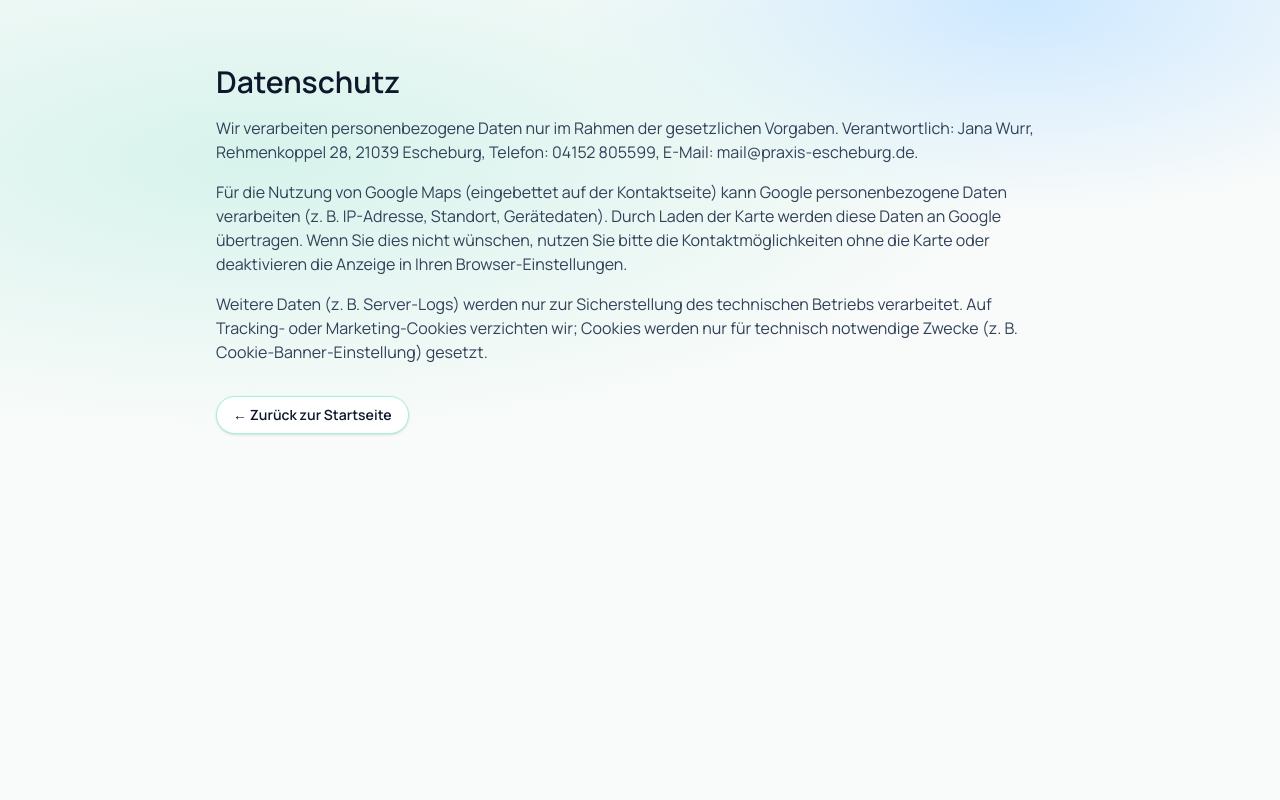
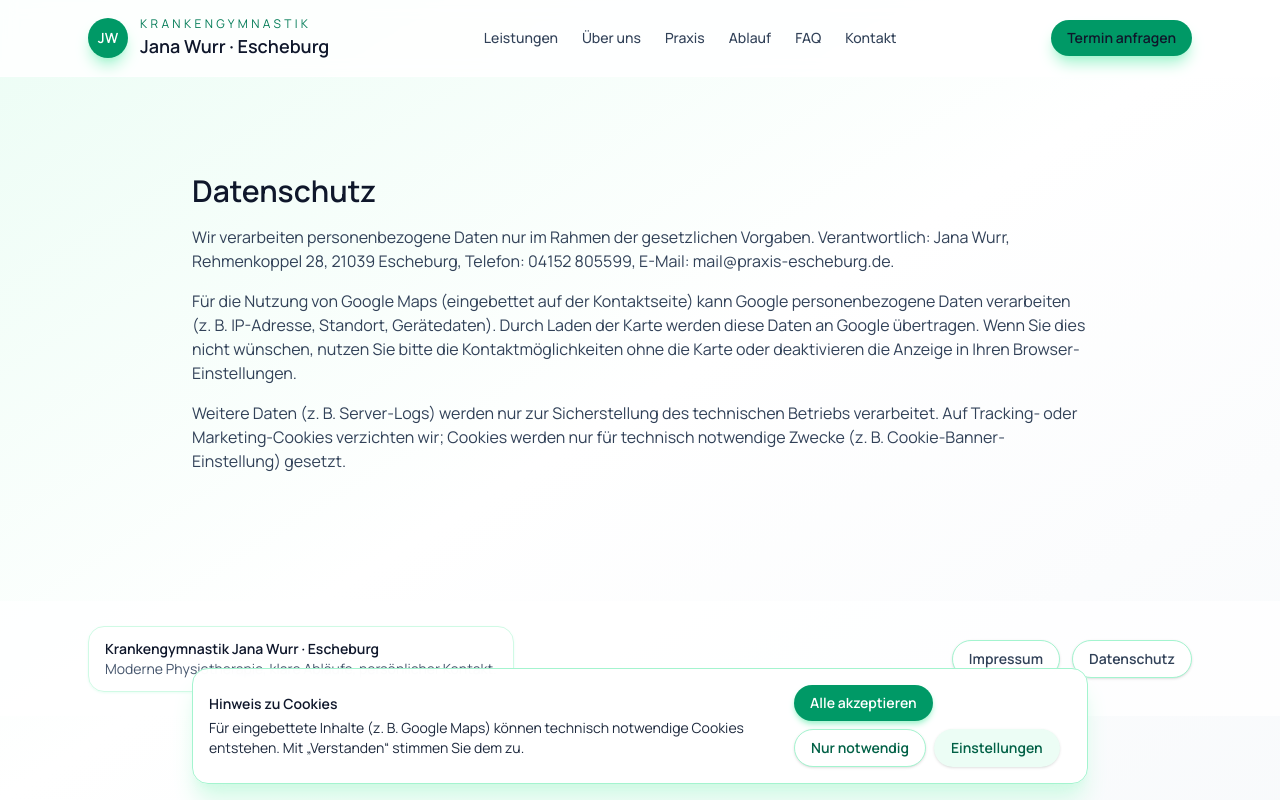
Before and after one commit to RomanHH81/Jana-Wurr---Krankengymnastik-Escheburg, a Next.js app in the folder frontend/: page /datenschutz in a window 1280 px wide. Built offline with nearby package versions, Linux system fonts and the light colour scheme; a web font is replaced by a local one.

Commit message:
Fix navigation links and global layout wrapping

```diff
--- a/frontend/src/app/data.ts
+++ b/frontend/src/app/data.ts
@@ -1,10 +1,10 @@
 export const navLinks = [
-  { href: "#leistungen", label: "Leistungen" },
-  { href: "#ueber-uns", label: "Über uns" },
-  { href: "#praxis", label: "Praxis" },
-  { href: "#ablauf", label: "Ablauf" },
-  { href: "#faq", label: "FAQ" },
-  { href: "#kontakt", label: "Kontakt" },
+  { href: "/#leistungen", label: "Leistungen" },
+  { href: "/#ueber-uns", label: "Über uns" },
+  { href: "/#praxis", label: "Praxis" },
+  { href: "/#ablauf", label: "Ablauf" },
+  { href: "/#faq", label: "FAQ" },
+  { href: "/#kontakt", label: "Kontakt" },
 ];
 
 export const quickFacts = [
--- a/frontend/src/app/datenschutz/page.tsx
+++ b/frontend/src/app/datenschutz/page.tsx
@@ -2,11 +2,9 @@ export const metadata = {
   title: "Datenschutz | Krankengymnastik Jana Wurr",
 };
 
-import Link from "next/link";
-
 export default function DatenschutzPage() {
   return (
-    <main className="mx-auto max-w-4xl px-6 py-16 space-y-4">
+    <div className="mx-auto max-w-4xl space-y-4 py-8">
       <h1 className="text-3xl font-semibold text-slate-900">Datenschutz</h1>
       <p className="text-slate-700">
         Wir verarbeiten personenbezogene Daten nur im Rahmen der gesetzlichen
@@ -27,14 +25,6 @@ export default function DatenschutzPage() {
         verzichten wir; Cookies werden nur für technisch notwendige Zwecke
         (z. B. Cookie-Banner-Einstellung) gesetzt.
       </p>
-      <div className="pt-4">
-        <Link
-          href="/"
-          className="inline-flex items-center gap-2 rounded-full border border-emerald-200 bg-white px-4 py-2 text-sm font-semibold text-emerald-800 shadow-sm transition hover:-translate-y-0.5 hover:border-emerald-300"
-        >
-          ← Zurück zur Startseite
-        </Link>
-      </div>
-    </main>
+    </div>
   );
 }
--- a/frontend/src/app/impressum/page.tsx
+++ b/frontend/src/app/impressum/page.tsx
@@ -2,11 +2,9 @@ export const metadata = {
   title: "Impressum | Krankengymnastik Jana Wurr",
 };
 
-import Link from "next/link";
-
 export default function ImpressumPage() {
   return (
-    <main className="mx-auto max-w-4xl px-6 py-16 space-y-4">
+    <div className="mx-auto max-w-4xl space-y-4 py-8">
       <h1 className="text-3xl font-semibold text-slate-900">Impressum</h1>
       <p className="text-slate-700">
         Praxis Jana Wurr · Rehmenkoppel 28 · 21039 Escheburg · Telefon:
@@ -20,14 +18,6 @@ export default function ImpressumPage() {
         Hinweis: Eingebettete Inhalte wie Google Maps können personenbezogene
         Daten verarbeiten. Details siehe Datenschutz.
       </p>
-      <div className="pt-4">
-        <Link
-          href="/"
-          className="inline-flex items-center gap-2 rounded-full border border-emerald-200 bg-white px-4 py-2 text-sm font-semibold text-emerald-800 shadow-sm transition hover:-translate-y-0.5 hover:border-emerald-300"
-        >
-          ← Zurück zur Startseite
-        </Link>
-      </div>
-    </main>
+    </div>
   );
 }
--- a/frontend/src/app/layout.tsx
+++ b/frontend/src/app/layout.tsx
@@ -1,6 +1,9 @@
 import type { Metadata } from "next";
 import { Manrope, Playfair_Display } from "next/font/google";
 import "./globals.css";
+import Header from "@/components/Header";
+import Footer from "@/components/Footer";
+import CookieBanner from "@/components/CookieBanner";
 
 const manrope = Manrope({
   variable: "--font-manrope",
@@ -28,7 +31,21 @@ export default function RootLayout({
       <body
         className={`${manrope.variable} ${playfair.variable} antialiased`}
       >
-        {children}
+        <div className="relative min-h-screen overflow-hidden bg-gradient-to-br from-emerald-50 via-white to-slate-50 text-slate-900">
+          <div
+            className="pointer-events-none absolute inset-x-0 top-[-12rem] -z-10 transform-gpu blur-3xl"
+            aria-hidden
+          >
+            <div className="mx-auto h-64 max-w-5xl bg-gradient-to-r from-emerald-200 via-teal-100 to-cyan-100 opacity-70" />
+          </div>
+
+          <Header />
+          <div className="relative mx-auto max-w-6xl px-6 pb-24 pt-10 md:pt-16">
+            {children}
+          </div>
+          <Footer />
+          <CookieBanner />
+        </div>
       </body>
     </html>
   );
--- a/frontend/src/app/page.tsx
+++ b/frontend/src/app/page.tsx
@@ -1,4 +1,3 @@
-import Header from "@/components/Header";
 import HeroSection from "@/components/HeroSection";
 import ServicesSection from "@/components/ServicesSection";
 import AboutSection from "@/components/AboutSection";
@@ -6,22 +5,10 @@ import PraxisSection from "@/components/PraxisSection";
 import AblaufSection from "@/components/AblaufSection";
 import FaqSection from "@/components/FaqSection";
 import KontaktSection from "@/components/KontaktSection";
-import Footer from "@/components/Footer";
-import CookieBanner from "@/components/CookieBanner";
 
 export default function Home() {
   return (
-    <div className="relative min-h-screen overflow-hidden bg-gradient-to-br from-emerald-50 via-white to-slate-50 text-slate-900">
-      <div
-        className="pointer-events-none absolute inset-x-0 top-[-12rem] -z-10 transform-gpu blur-3xl"
-        aria-hidden
-      >
-        <div className="mx-auto h-64 max-w-5xl bg-gradient-to-r from-emerald-200 via-teal-100 to-cyan-100 opacity-70" />
-      </div>
-
-      <Header />
-
-      <main className="relative mx-auto max-w-6xl px-6 pb-24 pt-10 md:pt-16">
+    <>
       <HeroSection />
       <ServicesSection />
       <AboutSection />
@@ -29,10 +16,6 @@ export default function Home() {
       <AblaufSection />
       <FaqSection />
       <KontaktSection />
-      </main>
-
-      <Footer />
-      <CookieBanner />
-    </div>
+    </>
   );
 }
--- a/frontend/src/components/Header.tsx
+++ b/frontend/src/components/Header.tsx
@@ -1,10 +1,11 @@
 import { navLinks } from "@/app/data";
+import Link from "next/link";
 
 export default function Header() {
   return (
     <header className="sticky top-0 z-30 border-b border-white/60 bg-white/85 backdrop-blur">
       <div className="mx-auto flex max-w-6xl items-center justify-between px-6 py-4">
-        <div className="flex items-center gap-3">
+        <Link href="/#start" className="flex items-center gap-3">
           <div className="flex h-10 w-10 items-center justify-center rounded-full bg-emerald-600 text-sm font-semibold uppercase text-white shadow-lg shadow-emerald-200">
             JW
           </div>
@@ -14,27 +15,27 @@ export default function Header() {
             </p>
             <p className="text-lg font-semibold">Jana Wurr · Escheburg</p>
           </div>
-        </div>
+        </Link>
         <nav
           className="hidden items-center gap-6 text-sm font-medium text-slate-700 md:flex"
           aria-label="Hauptnavigation"
         >
           {navLinks.map((link) => (
-            <a
+            <Link
               key={link.href}
               href={link.href}
               className="transition hover:text-emerald-700"
             >
               {link.label}
-            </a>
+            </Link>
           ))}
         </nav>
-        <a
+        <Link
           className="rounded-full bg-emerald-600 px-4 py-2 text-sm font-semibold text-white shadow-lg shadow-emerald-200 transition hover:-translate-y-0.5 hover:bg-emerald-700"
-          href="#kontakt"
+          href="/#kontakt"
         >
           Termin anfragen
-        </a>
+        </Link>
       </div>
     </header>
   );
```
Lines whose indentation alone changed are shown as unchanged.
